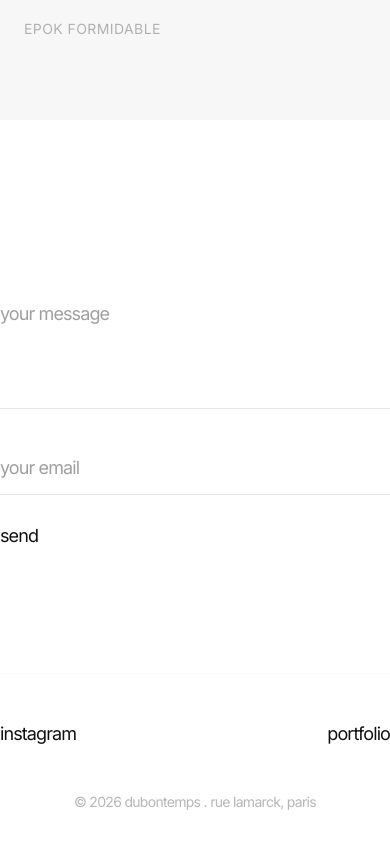
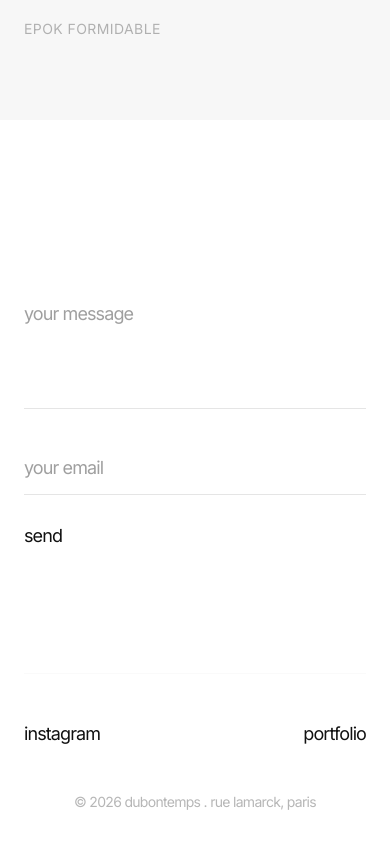
Before and after one commit to dubontemps/dubontemps-site, a React (Vite) app: page / in a window 390 px wide. Shown: the part 6822-7670 px from the top of the page. Built offline with nearby package versions, Linux system fonts and the light colour scheme.

Commit message:
v40 form mobile

```diff
--- a/src/App.jsx
+++ b/src/App.jsx
@@ -629,10 +629,16 @@ const TypographyStyles = () => (
     .index-section-col:focus-within {
     opacity: 1;
     }
-    #contact-anchor, #contact-anchor form {
-    width: 100% !important;
-    max-width: 100vw !important;
-    overflow: hidden;
+    #contact-anchor {
+   width: 100%;
+    overflow-x: hidden; /* bloque le scroll horizontal */
+    }
+    #contact-anchor form {
+    width: 100%;
+    max-width: 44ch; /* même largeur que l'index sur desktop */
+    box-sizing: border-box; /* inclut padding dans la largeur */
+    padding-left: 0; /* alignement à gauche */
+    padding-right: 0;
     }
     .asymmetric-close-btn {
     background: none;
@@ -1064,14 +1070,14 @@ export default function App() {
 </section>
 
    {/* SECTION CONTACT ET FOOTER MIROIR */}
-        <section id="contact-anchor" className="relative w-full min-h-[100vh] bg-white pt-[20vh] pb-12 z-[100]">
+        <section id="contact-anchor" className="relative w-full min-h-[100vh] bg-white pt-[20vh] pb-12 z-[100] overflow-x-hidden">
           <motion.div
             initial={{ opacity: 0 }} whileInView={{ opacity: 1 }} transition={{ duration: 1.5 }} viewport={{ once: true }}
-            className="w-full flex flex-col px-[var(--page-gutter)] md:px-[10%]"
+            className="w-full flex flex-col px-6 md:px-[10%] max-w-full"
           >
       {/* Formulaire */}
             <form onSubmit={handleFormSubmit} className="flex flex-col w-full mb-32">
-                <div className="w-full max-w-full md:max-w-[44ch] flex flex-col items-stretch">
+                <div className="w-full md:max-w-[44ch] flex flex-col items-stretch">
                   <input type="text" name="_gotcha" style={{ display: "none" }} />
                   <textarea
                     name="message"
```
